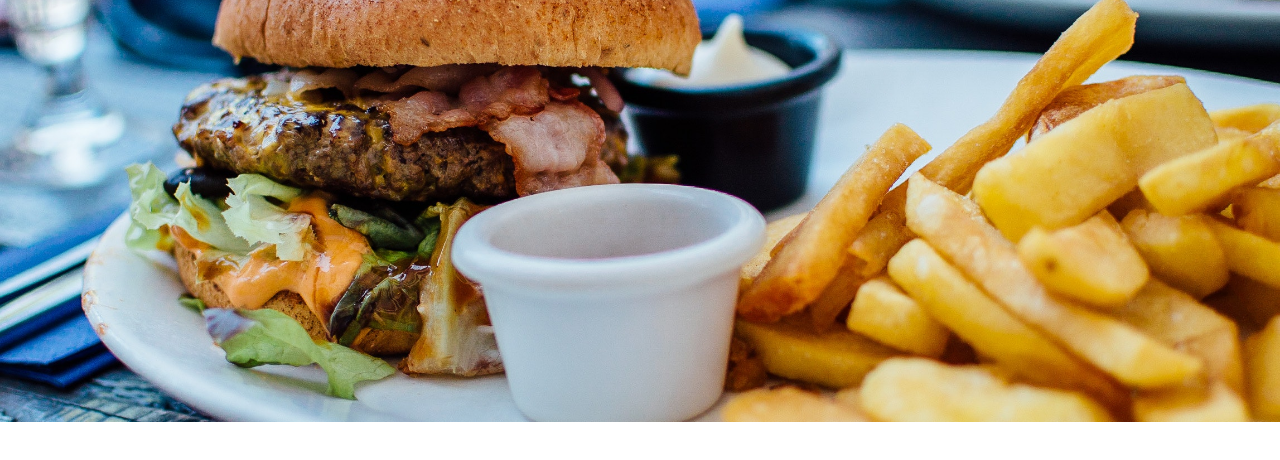
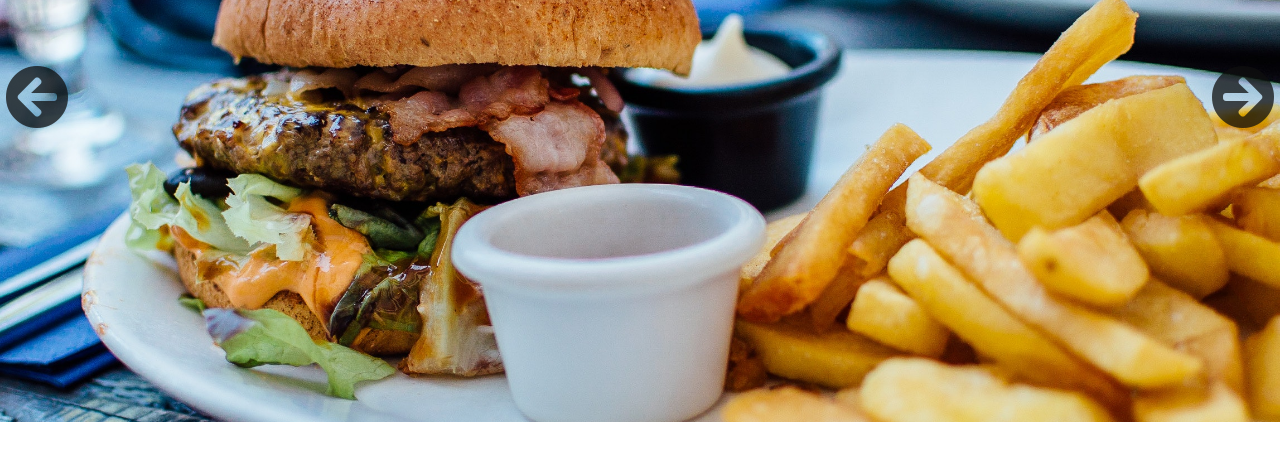
Before and after one commit to Cwell21/tbear, a plain HTML site: page index.html in a window 1280 px wide. Shown: the part 478-938 px from the top of the page. Drawn offline with Linux system fonts and the light colour scheme.

Commit message:
Progress commit - Added button arrows for slide show.  Added hover functionality to arrow buttons.

```diff
--- a/index.html
+++ b/index.html
@@ -6,6 +6,10 @@
     <!-- META TAGS -->
     <meta charset="utf-8">
     <meta name="viewport" content="width=device-width, initial-scale=1.0">
+
+    <!-- FONT AWESOME CDN  -->
+    <link rel="stylesheet" href="https://use.fontawesome.com/releases/v5.7.2/css/all.css" integrity="sha384-fnmOCqbTlWIlj8LyTjo7mOUStjsKC4pOpQbqyi7RrhN7udi9RwhKkMHpvLbHG9Sr" crossorigin="anonymous">
+
 
     <!-- STYLESHEETS -->
     <link rel="stylesheet" href="styles/meyer-reset.css">
@@ -29,10 +33,15 @@
         </ul>
       </nav>
       <section class="tb-top-ribbon">
+        <span class="tb-slide-arrow" id="tbLeftArrow">
+          <i class="fas fa-arrow-circle-left fa-4x"></i>
+        </span>
+        <span class="tb-slide-arrow" id="tbRightArrow">
+          <i class="fas fa-arrow-circle-right fa-4x"></i>
+        </span>
         <article id="tbWelcome">
           <p>BURGERS. BEERS. BEARS</p><br />
           <span>(...not really any bears.)</span>
-
         </article>
       </section>
       <section class="tb-bottom-ribbon">
--- a/styles/main.css
+++ b/styles/main.css
@@ -138,7 +138,24 @@ section.tb-top-ribbon {
   position: relative;
   width: 100%;
 }
-
+/* SLIDE SHOW STYLES */
+span.tb-slide-arrow {
+  color: rgba(15,15,15, .75);
+}
+span#tbLeftArrow {
+  position: absolute;
+  left: 5px;
+  top: 45%;
+}
+span#tbRightArrow {
+  position: absolute;
+  right: 5px;
+  top: 45%;
+}
+span.tb-slide-arrow:hover {
+  color:rgba(100,100,100,.75);
+  cursor: pointer;
+}
 article#tbWelcome {
   align-items: center;
   background-color: rgba(75,75,75,.75);
```
